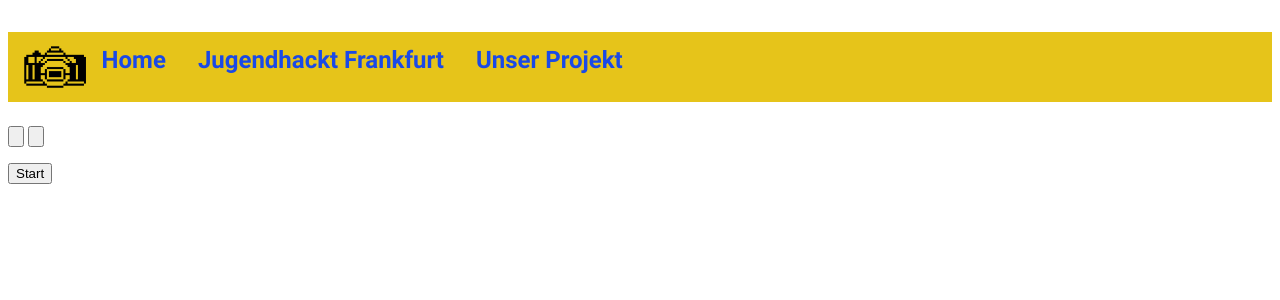
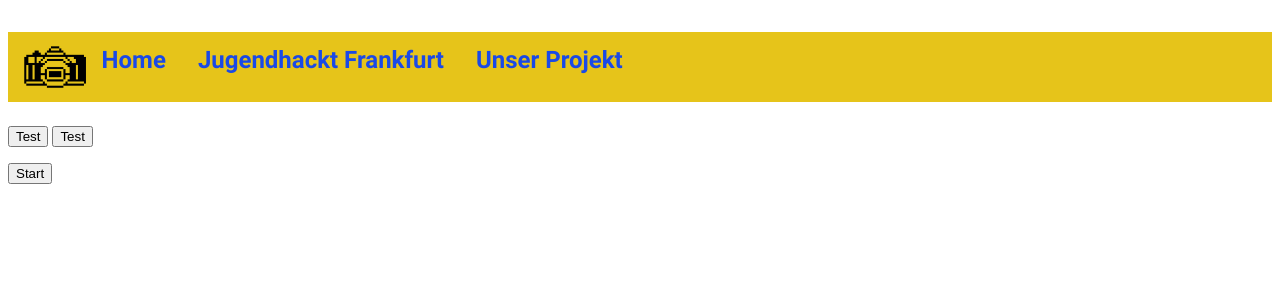
Before and after one commit to Jugendhackt/videokonferenz-vergleich, a Flask app: page / in a window 1280 px wide. Shown: the top 300 px of the page. Run offline with Flask 2, Linux system fonts and the light colour scheme.

Commit message:
engine and template

```diff
--- a/templates/yes_no.html
+++ b/templates/yes_no.html
@@ -1,4 +1,4 @@
 <form action="">
-    <input type="button">
-    <input type="button">
+    <input type="button" value="Test">
+    <input type="button" value="Test">
 </form>
```
